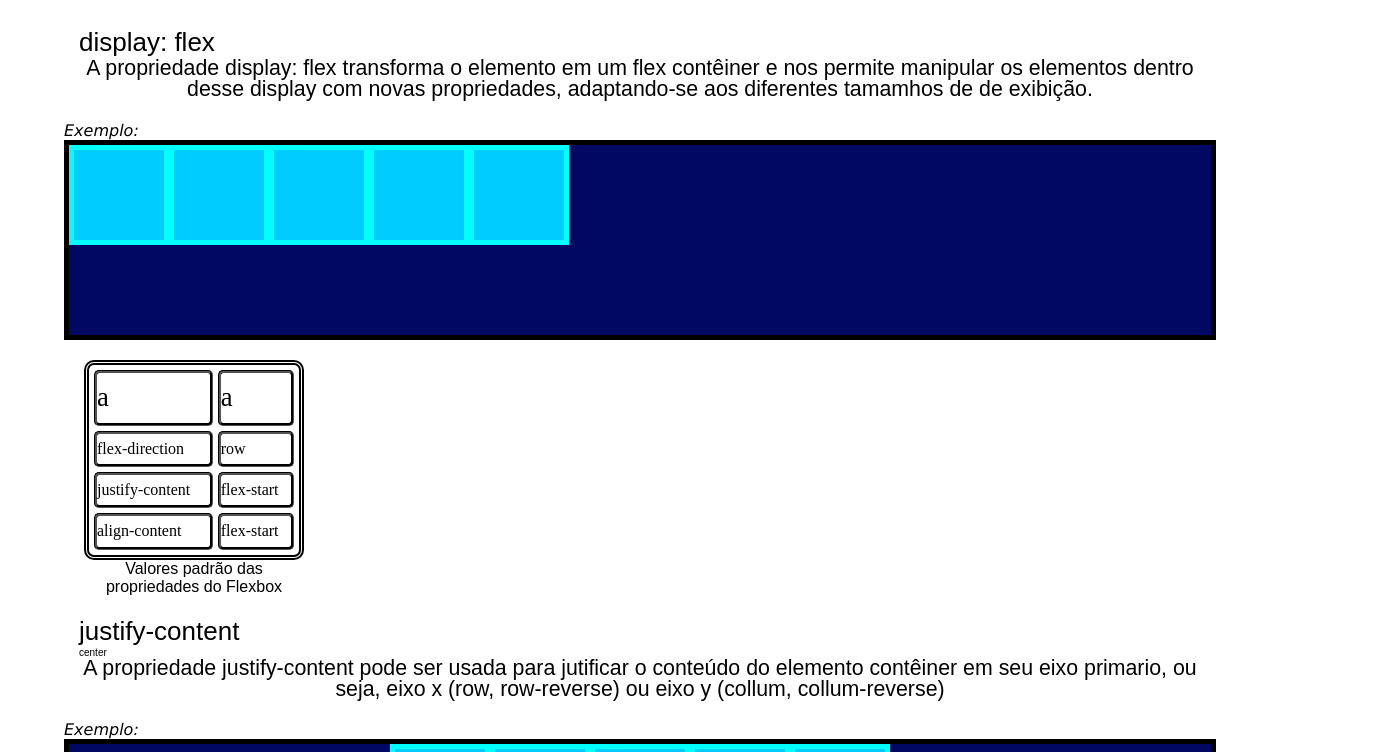
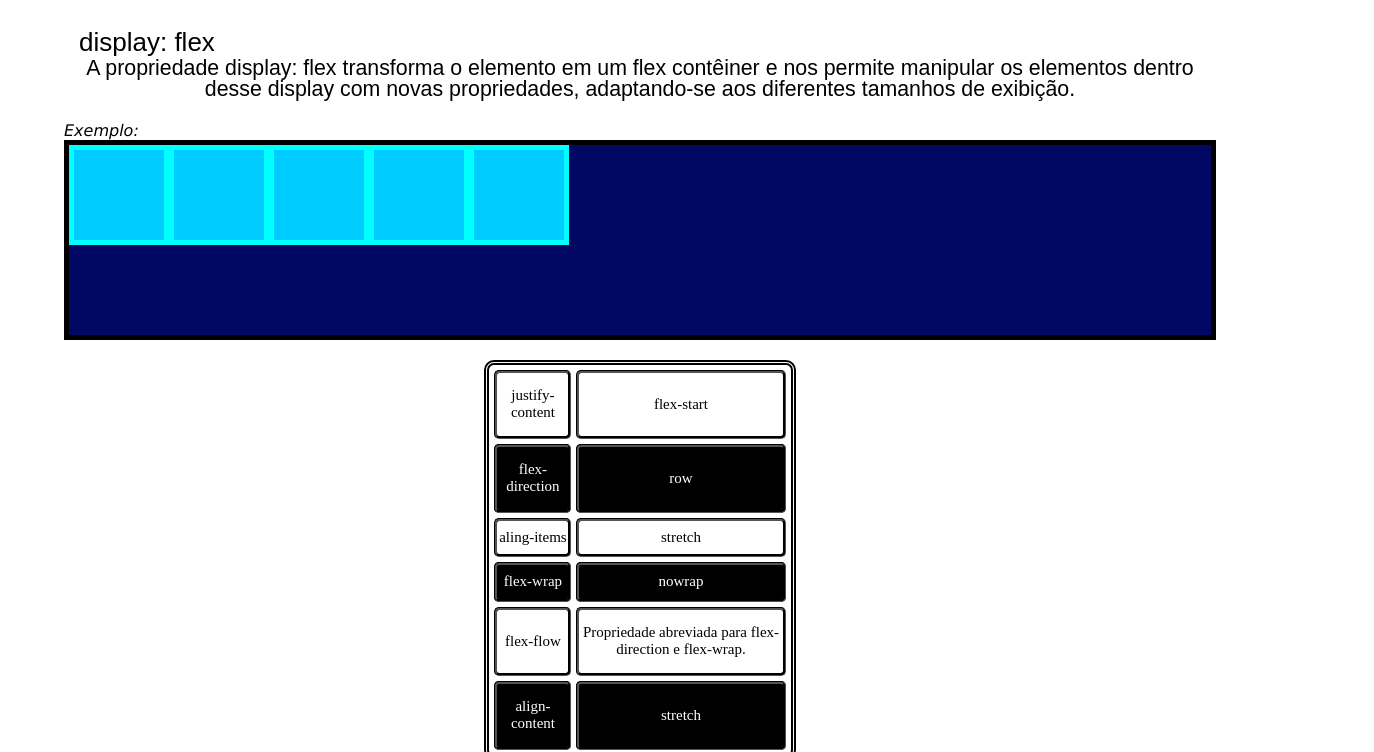
Before and after one commit to vineefreitas/flexbox-docs, a plain HTML site: page index.html in a window 1280 px wide. Shown: the part 48-800 px from the top of the page, 1374 px wide, since content can reach past the window. Drawn offline with Linux system fonts and the light colour scheme.

Commit message:
style(styles.css): alteração de estilo da tabela

```diff
--- a/index.html
+++ b/index.html
@@ -11,7 +11,7 @@
     <h3>display: flex</h3>
     <p class="descricao-propriedade">
     <!-- Atalho para criar tag com a classe (Abreviação Emmet) " tag.nome-da-classe "-->
-    A propriedade display: flex transforma o elemento em um flex contêiner e nos permite manipular os elementos dentro desse display com novas propriedades, adaptando-se aos diferentes tamamhos de de exibição.</p>
+    A propriedade display: flex transforma o elemento em um flex contêiner e nos permite manipular os elementos dentro desse display com novas propriedades, adaptando-se aos diferentes tamanhos de exibição.</p>
 
     <h4>Exemplo:</h4>
     <div class="container display-flex">
@@ -24,20 +24,28 @@
     <table>
         <caption>Valores padrão das propriedades do Flexbox</caption>
         <tr>
-            <th class="propriedade">a</th>
-            <th class="valor">a</th>
+            <td class="propriedade">justify-content</td>
+            <td class="valor">flex-start</td>
         </tr>
         <tr>
             <td class="propriedade">flex-direction</td>
             <td class="valor">row</td>
         </tr>
         <tr>
-            <td class="propriedade">justify-content</td>
-            <td class="valor">flex-start</td>
+            <td class="propriedade">aling-items</td>
+            <td class="valor">stretch</td>
+        </tr>
+        <tr>
+            <td class="propriedade">flex-wrap</td>
+            <td class="valor">nowrap</td>
+        </tr>
+        <tr>
+            <td class="propriedade">flex-flow</td>
+            <td class="valor">Propriedade abreviada para flex-direction e flex-wrap.</td>
         </tr>
         <tr>
             <td class="propriedade">align-content</td>
-            <td class="valor">flex-start</td>
+            <td class="valor">stretch</td>
         </tr>
     </table>
     <h3>justify-content</h3>
@@ -53,5 +61,10 @@
     <div class="contido"></div>
     <div class="contido"></div>
     </div>
+
+    https://site.alura.com.br/artigos/css-guia-do-flexbox?utm_term=&utm_campaign=%5BSearch%5D+%5BPerformance%5D+-+Dynamic+Search+Ads+-+Artigos+e+Conte%C3%BAdos&utm_source=adwords&utm_medium=ppc&hsa_acc=7964138385&hsa_cam=11384329873&hsa_grp=111087461203&hsa_ad=662261334153&hsa_src=g&hsa_tgt=aud-539280195044:dsa-843358956400&hsa_kw=&hsa_mt=&hsa_net=adwords&hsa_ver=3&gclid=EAIaIQobChMI8d3T-ffIgQMVleBcCh10FQPvEAAYASAAEgIeufD_BwE
+
+
+
 </body>
 </html>
--- a/styles.css
+++ b/styles.css
@@ -48,9 +48,9 @@ p {
 }
 
 table {
-    width: 220px;
-    height: 200px;
-    margin: 20px;
+    width: 27%;
+    height: 400px;
+    margin: auto;
     border: 5px solid #000000;
     border-radius: 10px;
     border-spacing: 5px;
@@ -62,16 +62,15 @@ caption {
     caption-side: bottom;
 }
 
-tr, th {
-    font-size: 20pt;
-    border: none
+tr, th, td {
+    font-size: 15px;
+    text-align: center;
 }
 
-tr:nth-child(odd) {
-    background-color: #ffffff;
-}
 
-tr :first-child {
+tr:nth-child(even){
+    background-color: #000000;
+    color: #ffffff;
 }
 
 body {
@@ -83,6 +82,7 @@ body {
     height: 200px;
     background-color: #000863;
     border: 5px solid #000000;
+    margin-bottom: 20px;
 }
 
 .contido {
```
